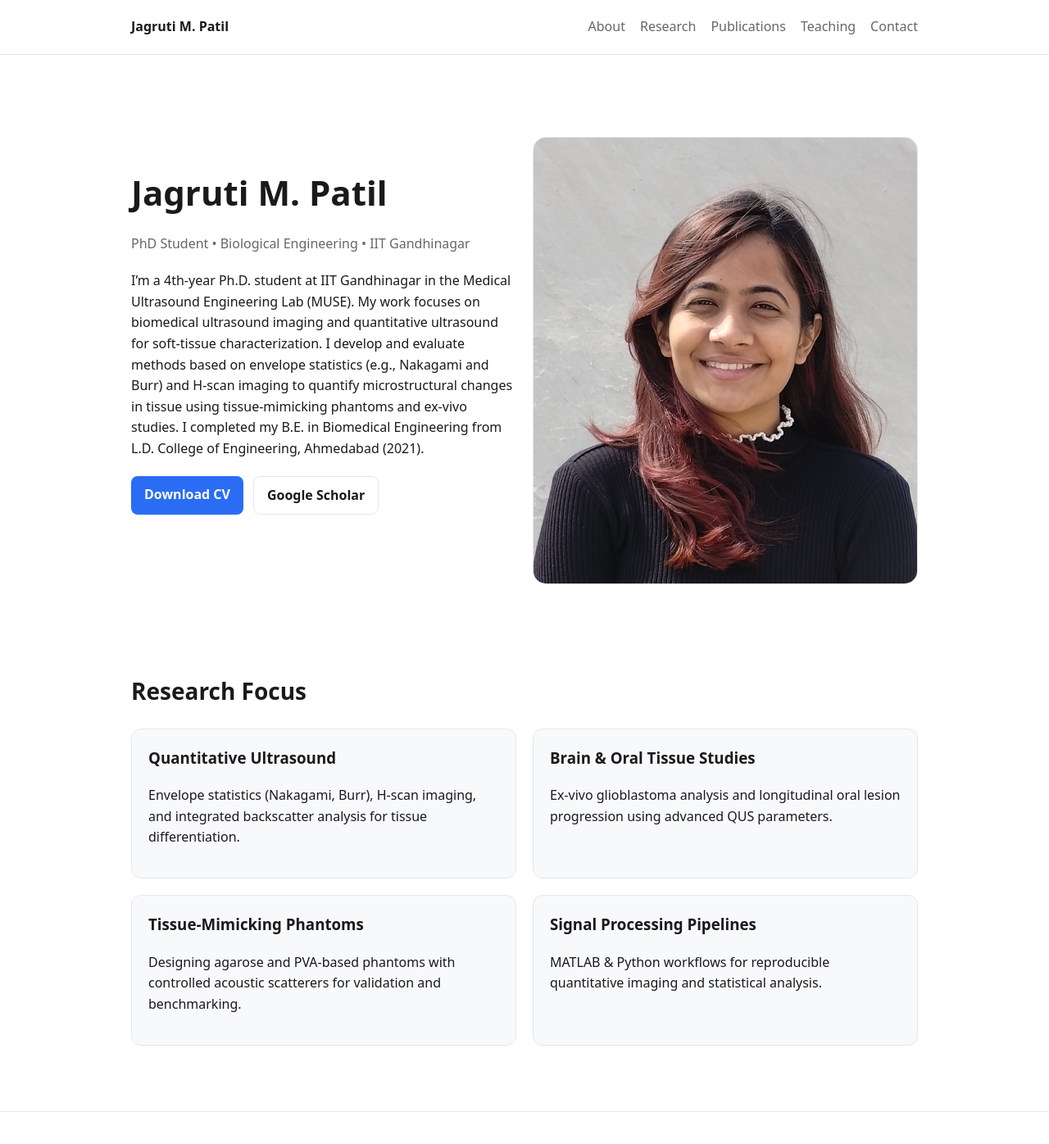
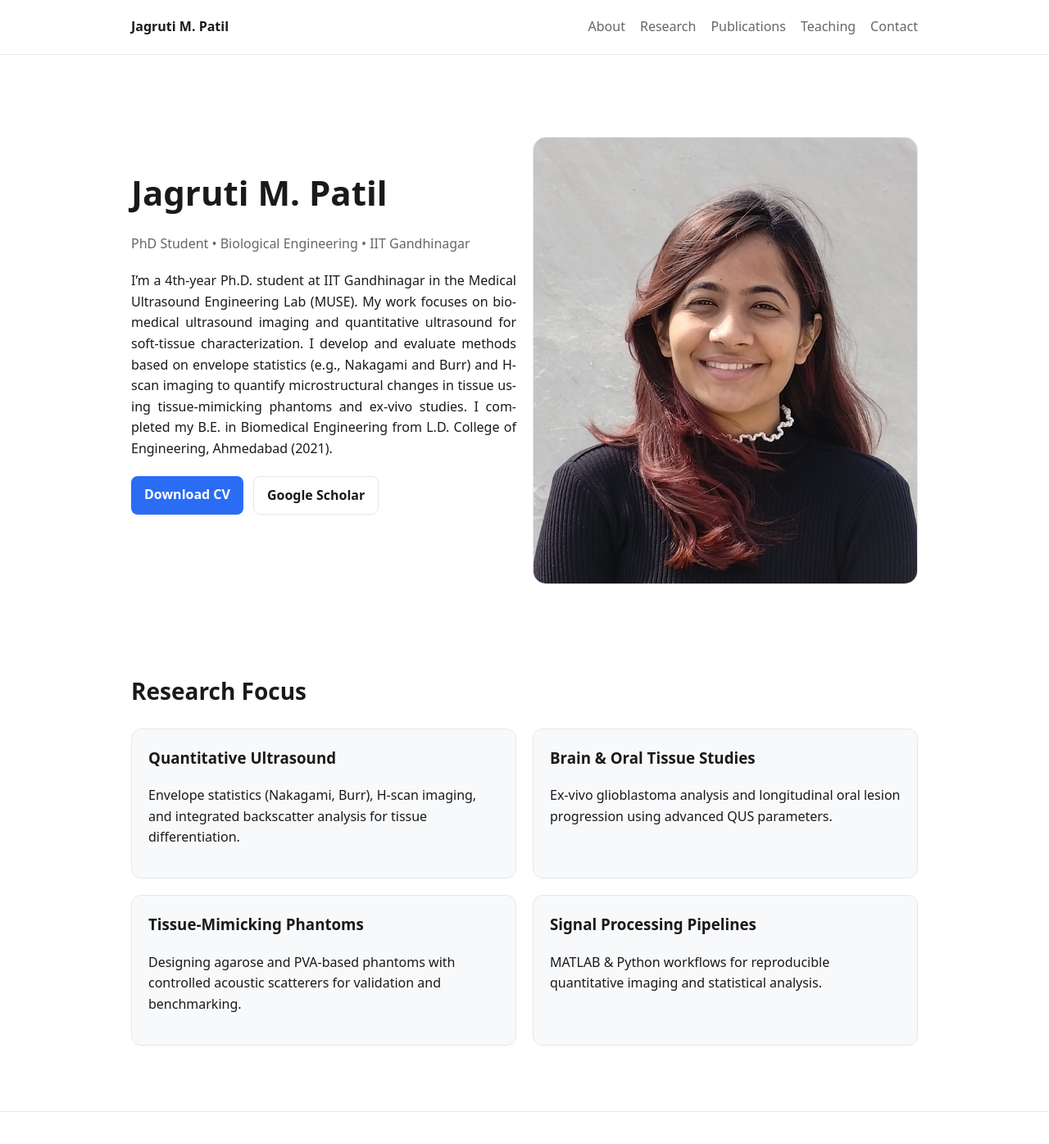
Before and after one commit to Jagruti-M-Patil/my-personal-website, a Jekyll site: the page built from index.md, in a window 1280 px wide and 1400 px high. Shown: the top 1396 px of the window at 82% size. Built offline with Jekyll 4.4.1, drawn with Linux system fonts in a browser that asks for light colours.

Commit message:
Justify paragraphs and constrain hero width
Close the h3 rule and add paragraph styling: set text-align: justify and hyphens: auto for .page-content p and .hero p, and limit .hero p to a 600px max-width. These changes improve readability and fix a missing closing brace that could cause CSS parsing issues.

```diff
--- a/assets/css/main.css
+++ b/assets/css/main.css
@@ -140,3 +140,13 @@ h3{
   gap:12px;
   flex-wrap:wrap;
 }
+
+.page-content p,
+.hero p {
+    text-align: justify;
+    hyphens: auto;
+}
+
+.hero p {
+    max-width: 600px;
+}
```
